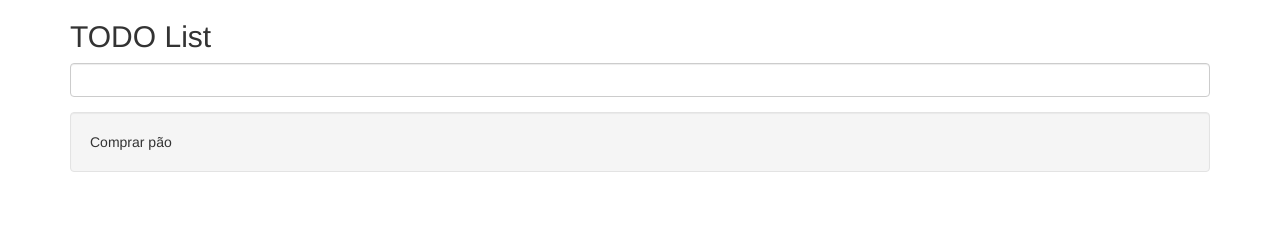
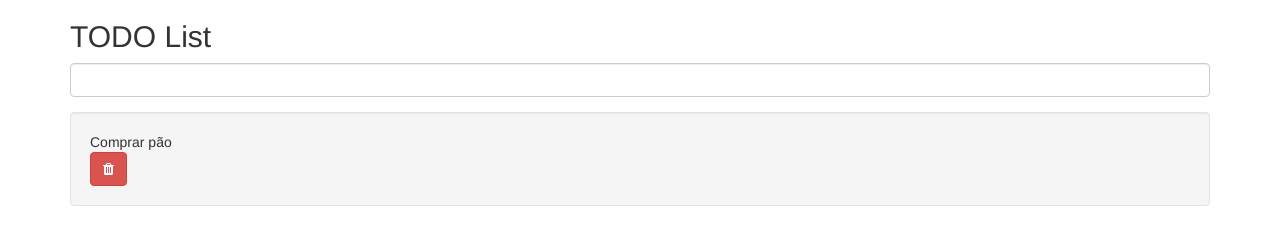
Before and after one commit to geansaturno/Tarefa-Jquery, a plain HTML site: page index.html in a window 1280 px wide. Drawn offline with Linux system fonts and the light colour scheme.

Commit message:
Alteração na index, botão de exclusão

```diff
--- a/index.html
+++ b/index.html
@@ -31,7 +31,7 @@
                     <div id="tarefa-lista">
                         <div class="tarefa-item">
                             <div class="tarefa-texto">Comprar pão</div>
-                            <div class="tarefa-delete"></div>
+                            <div class="tarefa-delete btn btn-danger" role="button"><i class="fa fa-trash"></i></div>
                             <div class="clear"></div>
                         </div>
                     </div>
```
